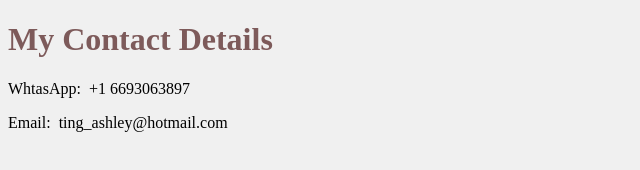
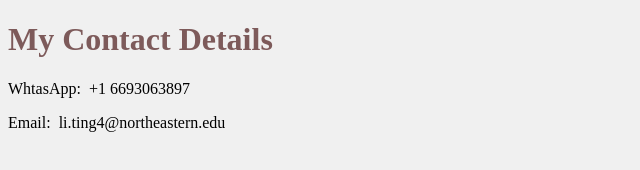
Before and after one commit to Ting-Lii/cv1, a plain HTML site: page contact-me.html in a window 1280 px wide. Shown: the full height of the page, 0-640 px from the left. Drawn offline with Linux system fonts and the light colour scheme.

Commit message:
Update contact-me.html

```diff
--- a/contact-me.html
+++ b/contact-me.html
@@ -8,6 +8,6 @@
   <body>
   <h1>My Contact Details</h1>
   <p>WhtasApp:&nbsp +1 6693063897</p>
-  <p>Email:&nbsp ting_ashley@hotmail.com</p>
+  <p>Email:&nbsp li.ting4@northeastern.edu</p>
   </body>
 </html>
```
